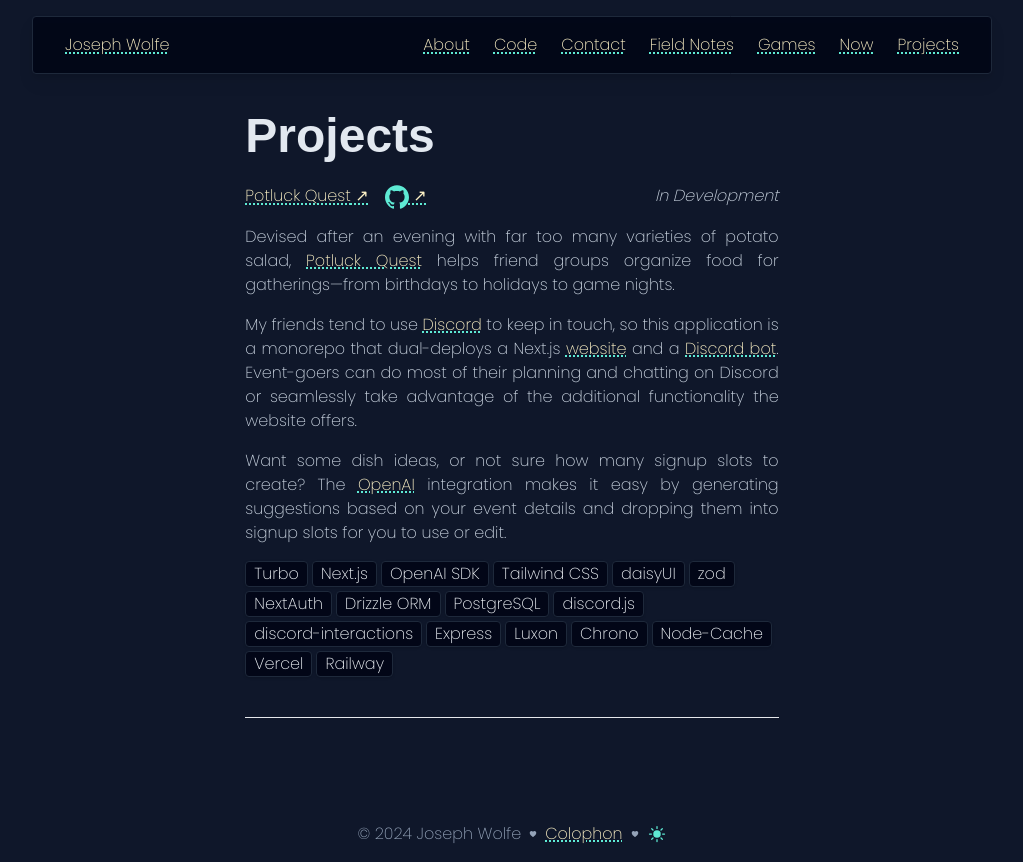
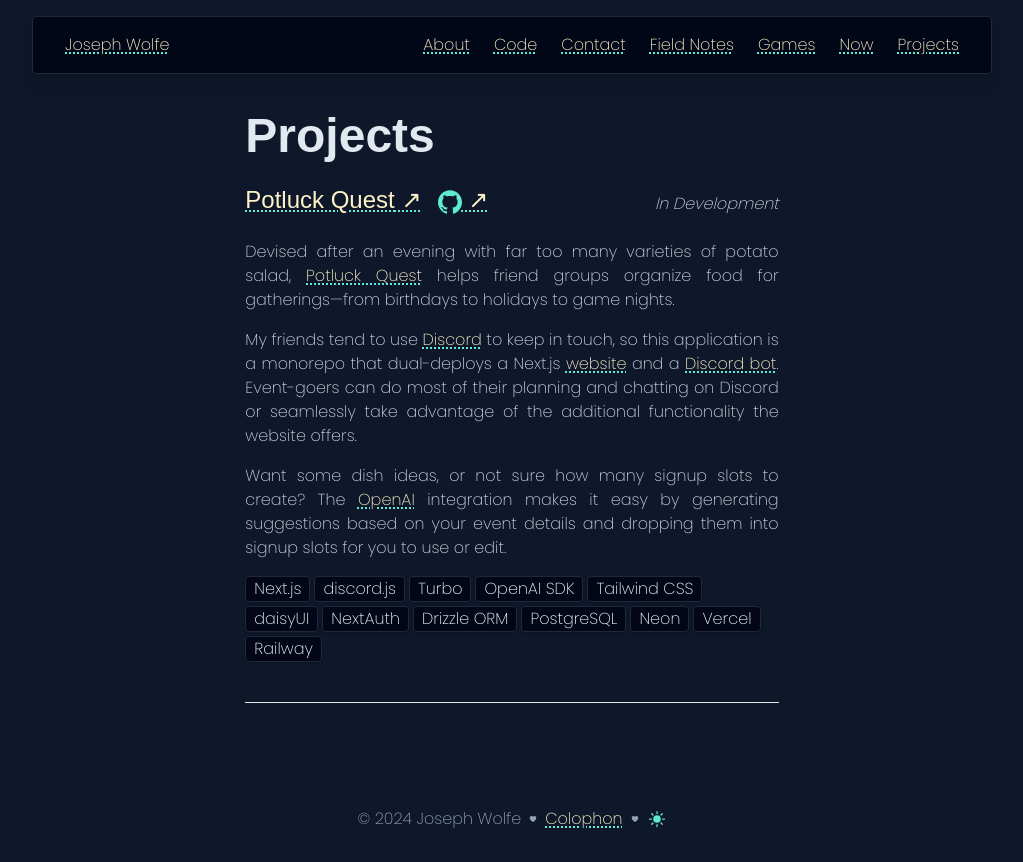
Before and after one commit to CharmedSatyr/personal-website, a Next.js app: page /projects in a window 1280 px wide. Shown: the whole page, without its empty margins (128-1151 px from the left). Built offline with nearby package versions, Linux system fonts and the light colour scheme; a web font is replaced by a local one.

Commit message:
Simplify stack tags; Increase project title size

```diff
--- a/app/projects/projects-list.tsx
+++ b/app/projects/projects-list.tsx
@@ -45,16 +45,16 @@ const ProjectsList = async () => {
 			<ul>
 				{projects.map((project) => (
 					<li key={project.slug}>
-						<div className="mb-4 flex flex-wrap justify-between">
-							<div className="flex gap-4">
+						<div className="mb-4 flex flex-wrap items-center justify-between">
+							<h3 className="title text-bold inline flex gap-4">
 								<Link href={project.meta.url}>{project.meta.title}</Link>
 
 								<Link href={project.meta.repo}>
 									<GitHub className="inline h-6 w-6 text-accent transition-transform hover:scale-105 dark:text-dark-accent" />
 								</Link>
-							</div>
+							</h3>
 
-							<time className="italic">{project.meta.date}</time>
+							<time className="inline italic">{project.meta.date}</time>
 						</div>
 						<div>
 							<MDXRemote source={project.content} />
--- a/data/projects/potluck-quest.mdx
+++ b/data/projects/potluck-quest.mdx
@@ -3,21 +3,16 @@ date: In Development
 repo: https://github.com/CharmedSatyr/potluck-quest
 tags:
   [
+    Next.js,
+    discord.js,
     Turbo,
-    Next.js,
     OpenAI SDK,
     Tailwind CSS,
     daisyUI,
-    zod,
     NextAuth,
     Drizzle ORM,
     PostgreSQL,
-    discord.js,
-    discord-interactions,
-    Express,
-    Luxon,
-    Chrono,
-    Node-Cache,
+    Neon,
     Vercel,
     Railway,
   ]
```
